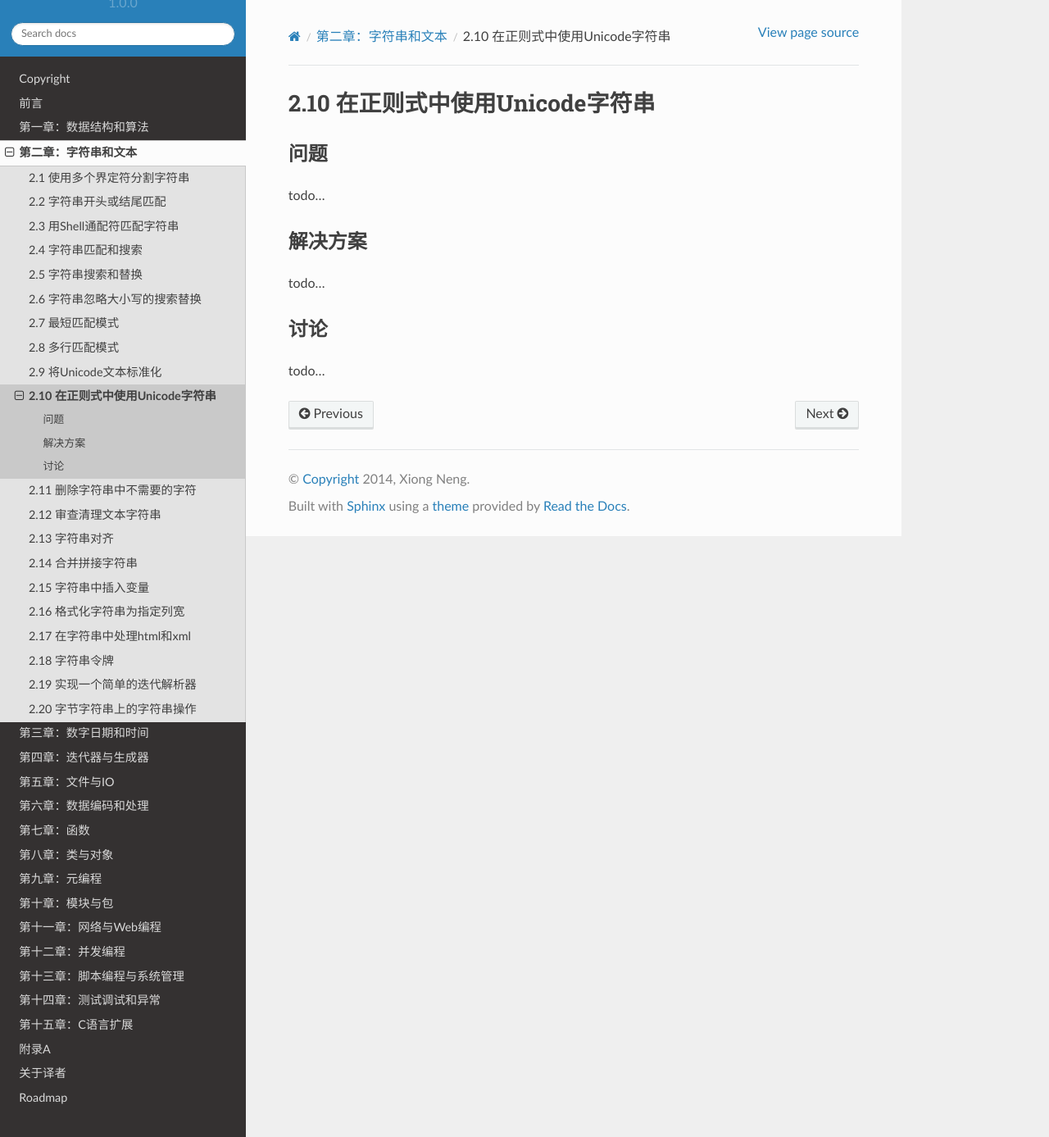
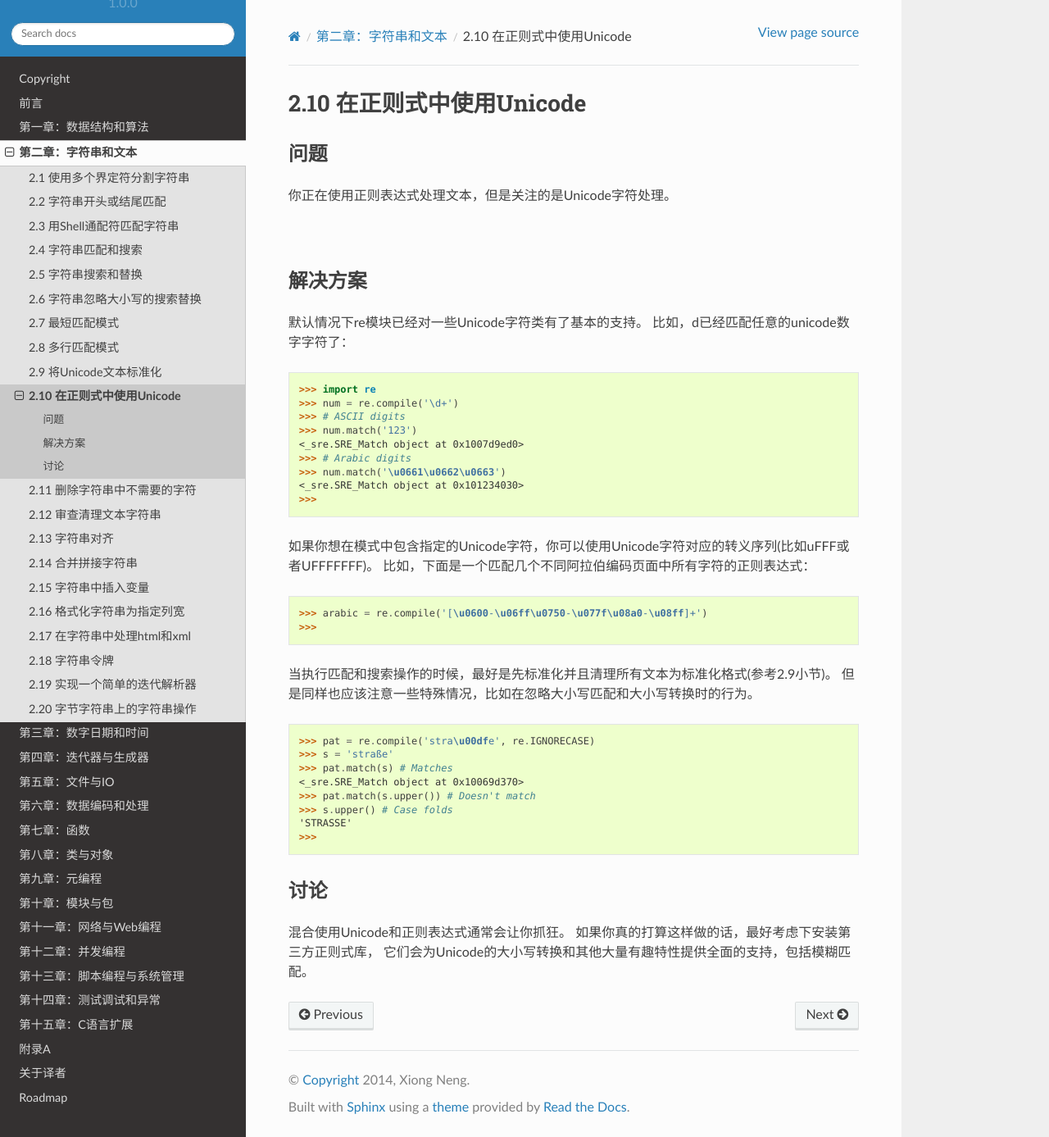
Before and after one commit to yidao620c/python3-cookbook, a Sphinx documentation site: the page built from source/c02/p10_work_with_unicode_in_regexp.rst, in a window 1280 px wide and 1387 px high. Shown: the whole window at 82% size. Built offline with Sphinx 7.4.7 and the Read the Docs theme 2.0.0, drawn with Linux system fonts in a browser that asks for light colours.

Commit message:
2.10小节完成

```diff
--- a/source/c02/p10_work_with_unicode_in_regexp.rst
+++ b/source/c02/p10_work_with_unicode_in_regexp.rst
@@ -1,18 +1,57 @@
-============================
-2.10 在正则式中使用Unicode字符串
-============================
+===========================
+2.10 在正则式中使用Unicode
+===========================
 
 ----------
 问题
 ----------
-todo...
+你正在使用正则表达式处理文本，但是关注的是Unicode字符处理。
+
+|
 
 ----------
 解决方案
 ----------
-todo...
+默认情况下re模块已经对一些Unicode字符类有了基本的支持。
+比如，\d已经匹配任意的unicode数字字符了：
+
+.. code-block:: python
+
+    >>> import re
+    >>> num = re.compile('\d+')
+    >>> # ASCII digits
+    >>> num.match('123')
+    <_sre.SRE_Match object at 0x1007d9ed0>
+    >>> # Arabic digits
+    >>> num.match('\u0661\u0662\u0663')
+    <_sre.SRE_Match object at 0x101234030>
+    >>>
+
+如果你想在模式中包含指定的Unicode字符，你可以使用Unicode字符对应的转义序列(比如\uFFF或者\UFFFFFFF)。
+比如，下面是一个匹配几个不同阿拉伯编码页面中所有字符的正则表达式：
+
+.. code-block:: python
+
+    >>> arabic = re.compile('[\u0600-\u06ff\u0750-\u077f\u08a0-\u08ff]+')
+    >>>
+
+当执行匹配和搜索操作的时候，最好是先标准化并且清理所有文本为标准化格式(参考2.9小节)。
+但是同样也应该注意一些特殊情况，比如在忽略大小写匹配和大小写转换时的行为。
+
+.. code-block:: python
+
+    >>> pat = re.compile('stra\u00dfe', re.IGNORECASE)
+    >>> s = 'straße'
+    >>> pat.match(s) # Matches
+    <_sre.SRE_Match object at 0x10069d370>
+    >>> pat.match(s.upper()) # Doesn't match
+    >>> s.upper() # Case folds
+    'STRASSE'
+    >>>
 
 ----------
 讨论
 ----------
-todo...
+混合使用Unicode和正则表达式通常会让你抓狂。
+如果你真的打算这样做的话，最好考虑下安装第三方正则式库，
+它们会为Unicode的大小写转换和其他大量有趣特性提供全面的支持，包括模糊匹配。
```
Also changed, not shown: 1 other file.
